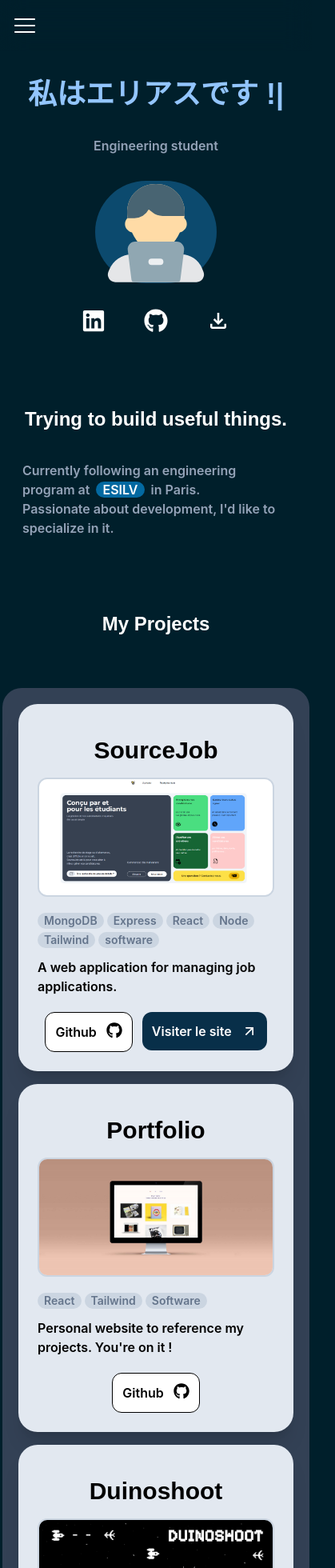
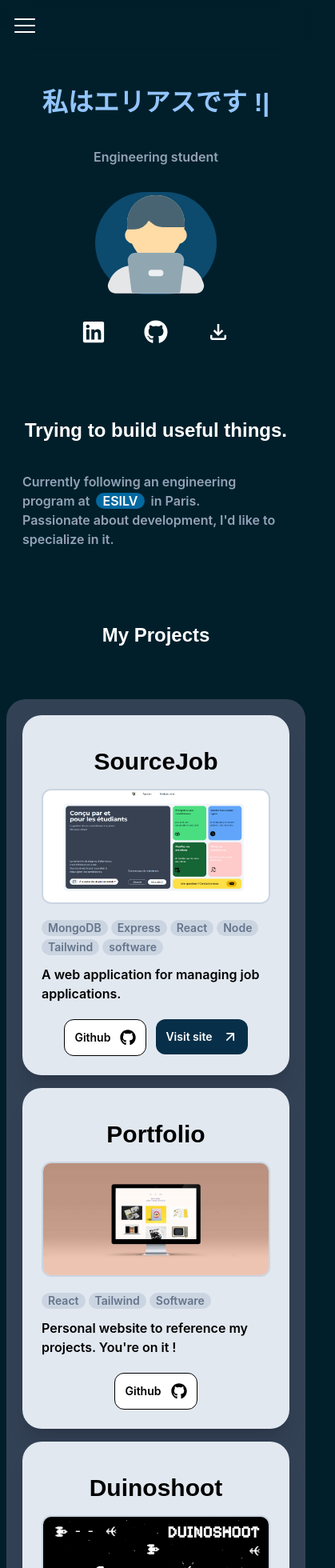
Before and after one commit to EliasLd/portfolio-2.0, a React (Create React App) app: page / in a window 390 px wide. Shown: the top 1960 px of the page at 80% size, 419 px wide, since content can reach past the window. Built offline with nearby package versions, Linux system fonts and the light colour scheme; the HTML template or start-up script is replaced by a standard one.

Commit message:
reponsive breakpoints

```diff
--- a/src/components/GitHubButton.jsx
+++ b/src/components/GitHubButton.jsx
@@ -11,7 +11,7 @@ export default function GitHubButton({link}) {
     transition ease-in-out duration-300 hover:bg-sky-950 hover:text-white '
     onMouseEnter={() => setColor('white')} onMouseLeave={() => setColor('black')}>
         <div className='flex flex-row gap-x-3'>
-            <p className='font-inter font-semibold text-md'>Github</p>
+            <p className='font-inter font-semibold text-sm xs:text-md'>Github</p>
             <FaGithub size={20} color={color === 'white' ? 'white' : 'black'} className='transition ease-in-out duration-300'/>
         </div>
     </a>
--- a/src/components/Pres.jsx
+++ b/src/components/Pres.jsx
@@ -15,7 +15,7 @@ export default function Pres() {
   return (
     <div className='flex justify-center mt-10'>
         <div className='flex flex-col gap-y-8'>
-            <div className=' text-lg sm:text-xl font-sans font-bold text-blue-300'>
+            <div className=' text-md sm:text-3xl font-sans font-bold text-blue-300'>
                 <TypeAnimation
                     sequence={[
                       "Hi, I'm Elias !",
@@ -34,11 +34,11 @@ export default function Pres() {
                 />
             </div>
             <div className='flex justify-center'>
-                <p className='font-inter font-semibold text-md text-slate-400'>Engineering student</p>
+                <p className='font-inter font-semibold text-md sm:text-xl text-slate-400'>Engineering student</p>
             </div>
             <div className='flex justify-center'>
                 <div className='px-3 rounded-full bg-sky-900'>
-                    <img src={flat} alt='' className='w-70 h-70'></img>
+                    <img src={flat} alt='' className='w-70 h-70 sm:w-52 sm:h-52'></img>
                 </div>
             </div>
             <div className='flex flex-row justify-center gap-x-12 relative'>
--- a/src/components/ProjectBox.jsx
+++ b/src/components/ProjectBox.jsx
@@ -45,7 +45,7 @@ export default function ProjectsDetails({project}) {
             <div className='mt-3'>
               <p className='font-inter font-semibold'>{project.Desc}</p>
             </div>
-            <div className='flex justify-center mt-5 flex-row gap-x-3'>
+            <div className='flex justify-center mt-5 flex-row gap-x-2 xs:gap-x-3'>
               <GitHubButton link={project.GitHubLink} />
               {project.AppLink !== "" && <VisitButton link={project.AppLink} />}
             </div>
--- a/src/components/Projects.jsx
+++ b/src/components/Projects.jsx
@@ -1,21 +1,42 @@
 import projects from '../data/projects.json';
 import ProjectBox from './ProjectBox';
 
+import { motion, useAnimation } from "framer-motion";
+import { useInView } from "react-intersection-observer";
+import { useEffect } from "react";
+
 export default function Projects() {
+
+  const appearing = {
+    visible: { opacity: 1, transition: { duration: 0.5} },
+    hidden: { opacity: 0, },
+  };
+
+  const ctrl = useAnimation();
+  const [ref, inView] = useInView();
+
+  useEffect(() => {
+    if(inView){
+      ctrl.start("visible");
+    } else {
+      ctrl.start("hidden");
+    }
+  }, [ctrl, inView]);
+
   return (
     <div className='flex flex-col justify-center items-center mt-16'>
       <div className='mb-16'>
         <p className='font-sans font-bold text-white text-2xl'>My Projects</p>
       </div>
-      <div className='flex justify-center'>
-        <div className='grid grid-cols-1 lg:grid-cols-2 p-4 gap-2 bg-slate-700 relative w-96 lg:w-144 sm:w-128 rounded-3xl mx-8 sm:mx-0'>
+      <motion.div ref={ref} variants={appearing} initial="hidden" animate={ctrl} className='flex justify-center'>
+        <div className='grid grid-cols-1 lg:grid-cols-2 p-4 gap-2 bg-slate-700 relative lg:w-144 sm:w-128 rounded-3xl mx-2 sm:mx-0'>
             {projects.map((project, i) => (
               <div className='m-1 sm:m-5'>
                   <ProjectBox key={`${i}-${project.name}`} project={project} />
               </div>
             ))}
         </div>
-      </div>
+      </motion.div>
     </div>
   );
 }
--- a/src/components/VisitButton.jsx
+++ b/src/components/VisitButton.jsx
@@ -6,7 +6,7 @@ export default function VisitButton({link}) {
     <div>
         <a href={link} className='flex flex-row items-center-center p-3 rounded-xl bg-sky-950 transition ease-in-out duration-200 hover:scale-105'>
             <div className='flex flex-row items-center gap-x-3'>
-                <p className='font-inter font-semibold text-md text-white'>Visiter le site</p>
+                <p className='font-inter font-semibold text-sm xs:text-md text-white'>Visit site</p>
                 <FiArrowUpRight size={20} color='white' />
             </div>
         </a>
--- a/tailwind.config.js
+++ b/tailwind.config.js
@@ -21,6 +21,7 @@ export default {
     screens: {
       'lg': '1182px',
       'sm': '580px',
+      'xs': '350px',
     },
   },
   plugins: [
```
